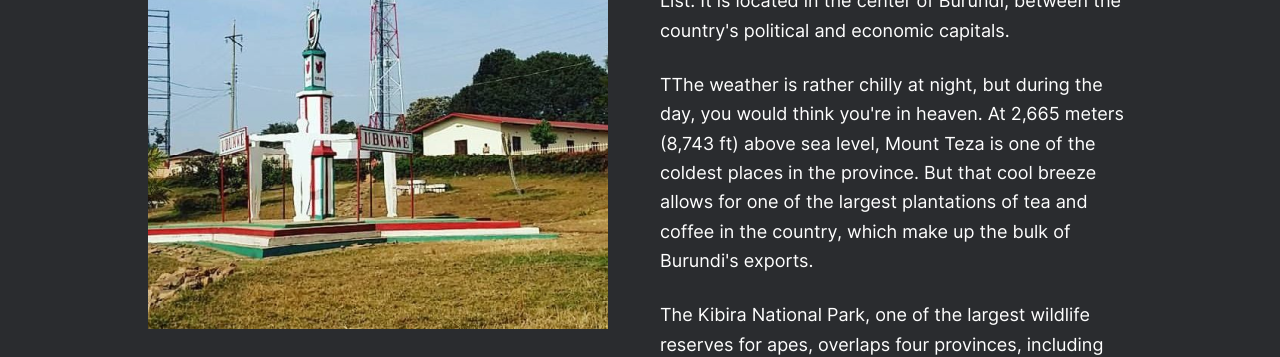
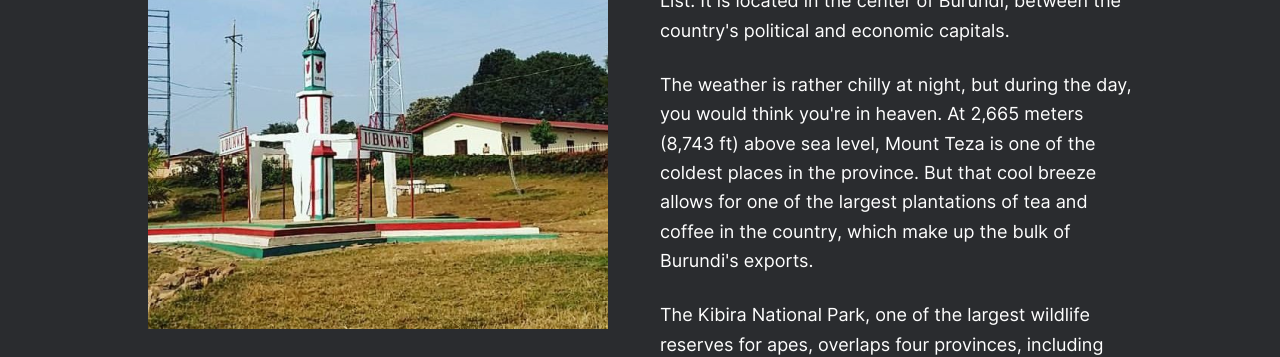
Before and after one commit to NuriyaAkh/From_Portland_to_Portland, a plain HTML site: page index.html in a window 1280 px wide. Shown: the part 5321-5678 px from the top of the page. Drawn offline with Linux system fonts and the light colour scheme; files whose address does not match are found by name.

Commit message:
removed extra letter t

```diff
--- a/index.html
+++ b/index.html
@@ -124,7 +124,7 @@
                 located in the center of Burundi, between the country's political and economic capitals.
               </p>
               <p class="place__paragraph">
-                TThe weather is rather chilly at night, but during the day, you would think you're in heaven. At 2,665 meters (8,743 ft) above sea level, Mount Teza is one of the coldest places in the province. But that cool breeze allows
+                The weather is rather chilly at night, but during the day, you would think you're in heaven. At 2,665 meters (8,743 ft) above sea level, Mount Teza is one of the coldest places in the province. But that cool breeze allows
                 for one of the largest plantations of tea and coffee in the country, which make up the bulk of Burundi's exports.
               </p>
               <p class="place__paragraph">
```
